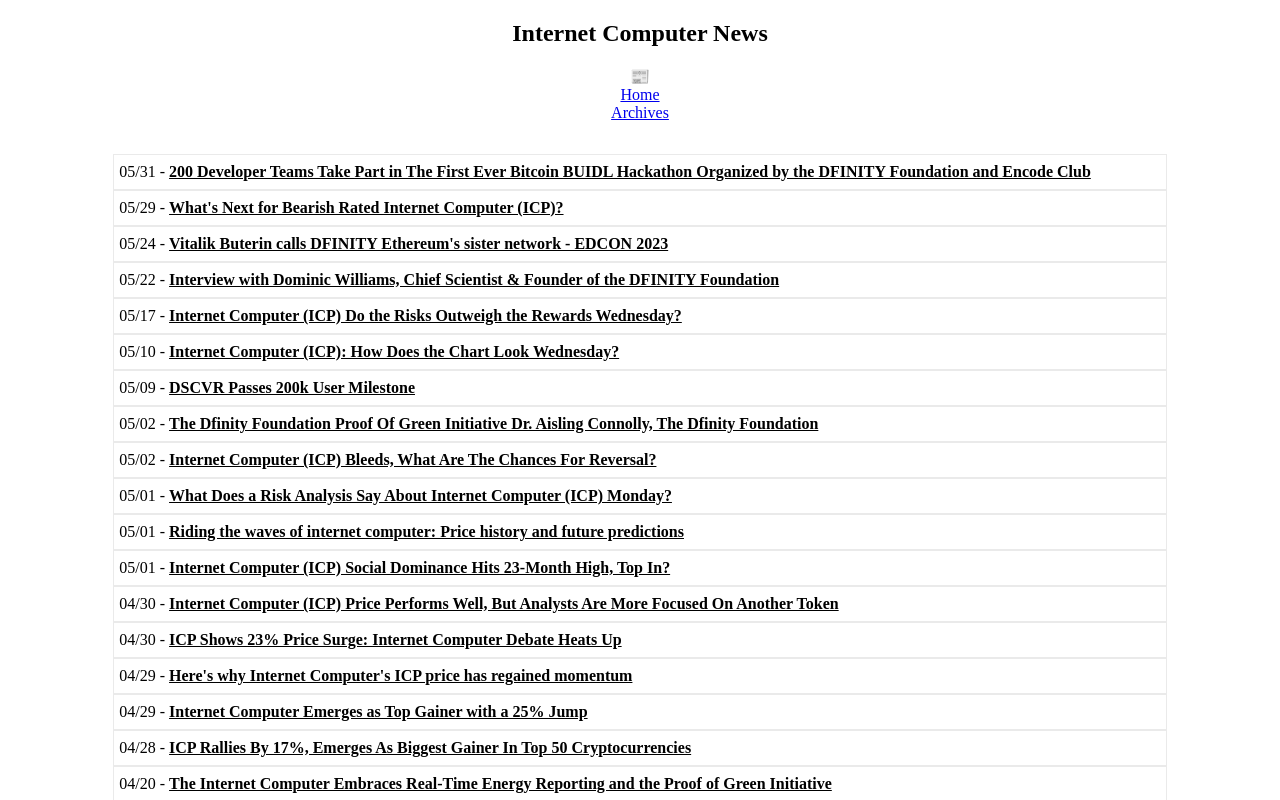
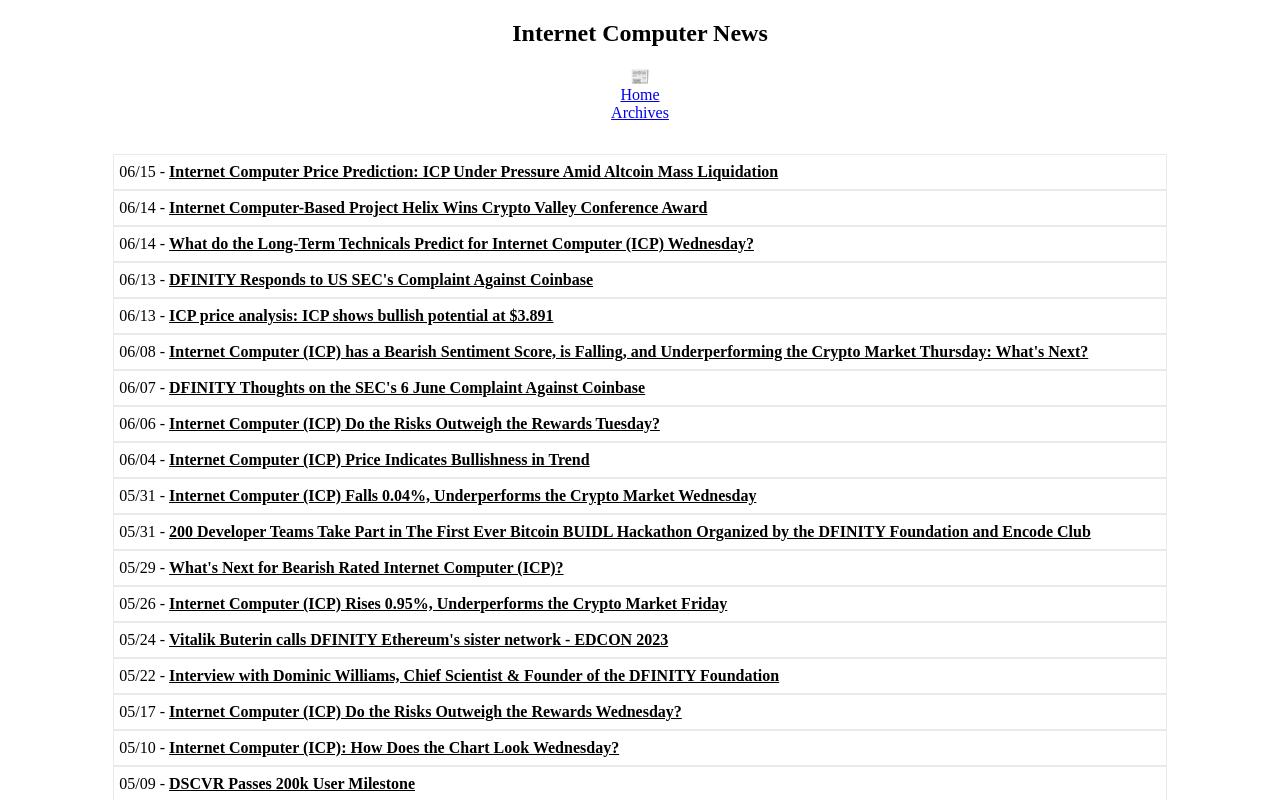
Before and after one commit to rjlucasm/ictoday, a Next.js app: page /news/2023 in a window 1280 px wide. Shown: the top 800 px of the page. Built offline with nearby package versions, Linux system fonts and the light colour scheme.

Commit message:
News update 06/15

```diff
--- a/pages/news/2023.js
+++ b/pages/news/2023.js
@@ -19,11 +19,44 @@ export default function News23() {
             <Link href="/archive">Archives</Link>
 
             <div className="pagesgrid">
+            <div className="pagescard">06/15 -&nbsp;
+                <a href="https://www.ccn.com/internet-computer-icp-price-prediction/" target="_blank" rel="noopener noreferrer">Internet Computer Price Prediction: ICP Under Pressure Amid Altcoin Mass Liquidation</a>
+            </div>
+            <div className="pagescard">06/14 -&nbsp;
+                <a href="https://www.accesswire.com/761215/Internet-Computer-Based-Project-Helix-Wins-Crypto-Valley-Conference-Award" target="_blank" rel="noopener noreferrer">Internet Computer-Based Project Helix Wins Crypto Valley Conference Award</a>
+            </div>
+            <div className="pagescard">06/14 -&nbsp;
+                <a href="https://www.investorsobserver.com/news/crypto-update/what-do-the-long-term-technicals-predict-for-internet-computer-icp-wednesday-2" target="_blank" rel="noopener noreferrer">What do the Long-Term Technicals Predict for Internet Computer (ICP) Wednesday?</a>
+            </div>
+            <div className="pagescard">06/13 -&nbsp;
+                <a href="https://www.crowdfundinsider.com/2023/06/208626-dfinity-responds-to-us-secs-complaint-against-coinbase/" target="_blank" rel="noopener noreferrer">DFINITY Responds to US SEC&apos;s Complaint Against Coinbase</a>
+            </div>
+            <div className="pagescard">06/13 -&nbsp;
+                <a href="https://www.cryptopolitan.com/icp-price-analysis-2023-06-13/" target="_blank" rel="noopener noreferrer">ICP price analysis: ICP shows bullish potential at $3.891</a>
+            </div>
+            <div className="pagescard">06/08 -&nbsp;
+                <a href="https://www.investorsobserver.com/news/crypto-update/internet-computer-icp-has-a-bearish-sentiment-score-is-falling-and-underperforming-the-crypto-market-thursday-whats-next" target="_blank" rel="noopener noreferrer">Internet Computer (ICP) has a Bearish Sentiment Score, is Falling, and Underperforming the Crypto Market Thursday: What&apos;s Next?</a>
+            </div>
+            <div className="pagescard">06/07 -&nbsp;
+                <a href="https://medium.com/@dfinity/dfinity-thoughts-on-the-secs-6-june-complaint-against-coinbase-8f725d436ef0" target="_blank" rel="noopener noreferrer">DFINITY Thoughts on the SEC&apos;s 6 June Complaint Against Coinbase</a>
+            </div>
+            <div className="pagescard">06/06 -&nbsp;
+                <a href="https://www.investorsobserver.com/news/crypto-update/internet-computer-icp-do-the-risks-outweigh-the-rewards-tuesday" target="_blank" rel="noopener noreferrer">Internet Computer (ICP) Do the Risks Outweigh the Rewards Tuesday?</a>
+            </div>
+            <div className="pagescard">06/04 -&nbsp;
+                <a href="https://www.thecoinrepublic.com/2023/06/04/internet-computer-icp-price-indicates-bullishness-in-trend/" target="_blank" rel="noopener noreferrer">Internet Computer (ICP) Price Indicates Bullishness in Trend</a>
+            </div>
+            <div className="pagescard">05/31 -&nbsp;
+                <a href="https://www.investorsobserver.com/news/crypto-update/internet-computer-icp-falls-0-04-underperforms-the-crypto-market-wednesday" target="_blank" rel="noopener noreferrer">Internet Computer (ICP) Falls 0.04%, Underperforms the Crypto Market Wednesday</a>
+            </div>
             <div className="pagescard">05/31 -&nbsp;
                 <a href="https://www.accesswire.com/758447/200-Developer-Teams-Take-Part-in-The-First-Ever-Bitcoin-BUIDL-Hackathon-Organized-by-the-DFINITY-Foundation-and-Encode-Club" target="_blank" rel="noopener noreferrer">200 Developer Teams Take Part in The First Ever Bitcoin BUIDL Hackathon Organized by the DFINITY Foundation and Encode Club</a>
             </div>
             <div className="pagescard">05/29 -&nbsp;
                 <a href="https://www.investorsobserver.com/news/crypto-update/whats-next-for-bearish-rated-internet-computer-icp" target="_blank" rel="noopener noreferrer">What&apos;s Next for Bearish Rated Internet Computer (ICP)?</a>
+            </div>
+            <div className="pagescard">05/26 -&nbsp;
+                <a href="https://www.investorsobserver.com/news/crypto-update/internet-computer-icp-rises-0-95-underperforms-the-crypto-market-friday" target="_blank" rel="noopener noreferrer">Internet Computer (ICP) Rises 0.95%, Underperforms the Crypto Market Friday</a>
             </div>
             <div className="pagescard">05/24 -&nbsp;
                 <a href="https://www.cryptopolitan.com/vitalik-calls-dfinity-ethers-sister-network/" target="_blank" rel="noopener noreferrer">Vitalik Buterin calls DFINITY Ethereum&apos;s sister network - EDCON 2023</a>
```
